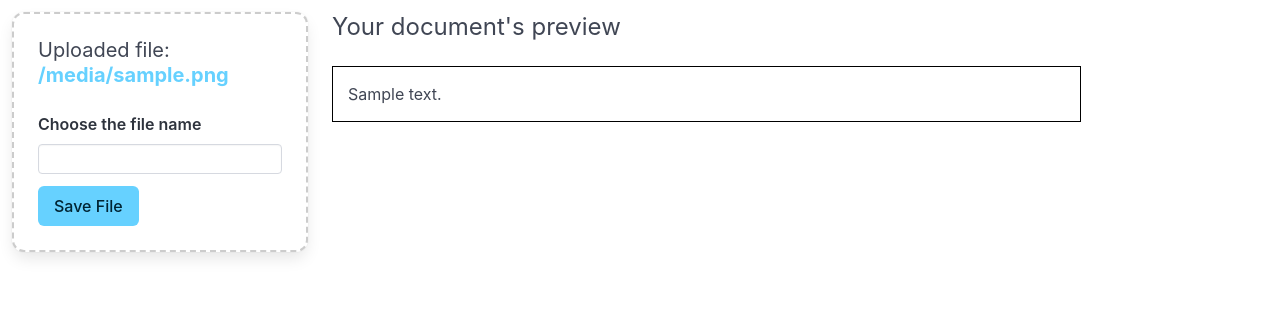
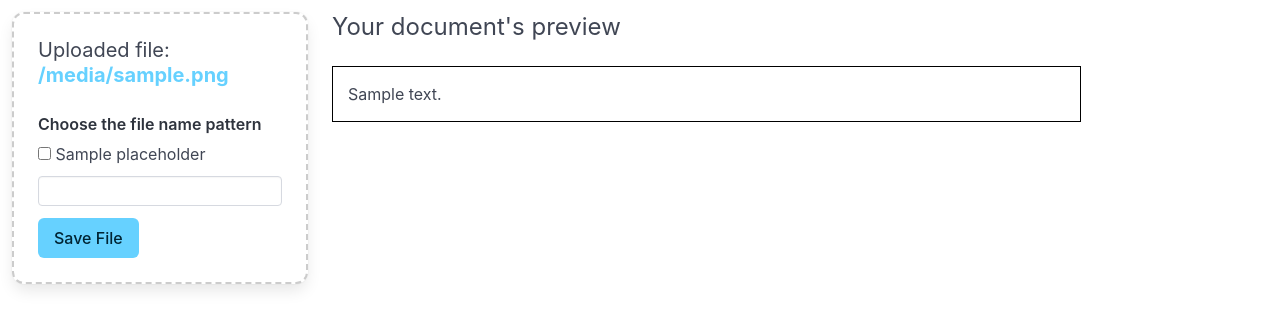
Before and after one commit to bjgrassi/batch-pdf-flask, a Flask app: template templates/dashboard.html in a window 1280 px wide. Shown: the part 64-393 px from the top of the page. Run offline with Flask 3, Linux system fonts and the light colour scheme; the template is opened without the code that fills it: most values are stand-ins (such as "Sample title", 1, 10 or a date in 2020).

Commit message:
selecting files name dynamically

```diff
--- a/main.py
+++ b/main.py
@@ -1,4 +1,4 @@
-from flask import Flask, render_template, request, redirect, url_for, send_file, make_response, jsonify
+from flask import Flask, render_template, request, send_file
 import re
 import os
 from docxtpl import DocxTemplate
@@ -88,8 +88,8 @@ def transform_file():
 
         data = request.get_json()
         form_data_array = data['formDataArray']
-        file_name = data['fileName']
-        print(file_name)
+        file_name_pattern = data['fileName']  # e.g., "first_name-phone"
+        print(file_name_pattern)
 
         pdf_files = []
 
@@ -98,24 +98,37 @@ def transform_file():
             doc = DocxTemplate(file_path)
             doc.render(form_data)
 
+            # Generate the file name based on the pattern and form data
+            file_name_parts = file_name_pattern.split('-')  # Split the pattern into parts
+            file_name_values = []
+
+            for part in file_name_parts:
+                if part in form_data:  # Check if the placeholder exists in the form data
+                    file_name_values.append(form_data[part])  # Add the corresponding value
+                else:
+                    file_name_values.append(part)  # Fallback to the placeholder name if value is missing
+
+            # Join the values with hyphens to create the final file name
+            dynamic_file_name = '-'.join(file_name_values)
+
             # Save the rendered document temporarily
-            temp_docx = os.path.join(app.config['UPLOAD_FOLDER'], f"{index}_{file_name}.docx")
+            temp_docx = os.path.join(app.config['UPLOAD_FOLDER'], f"{dynamic_file_name}.docx")
             doc.save(temp_docx)
 
             # Convert the temporary .docx to PDF
-            output_pdf = os.path.join(app.config['UPLOAD_FOLDER'], f"{index}_{file_name}.pdf")
+            output_pdf = os.path.join(app.config['UPLOAD_FOLDER'], f"{dynamic_file_name}.pdf")
             convert(temp_docx, output_pdf)
             pdf_files.append(output_pdf)
 
         # Create a ZIP file and add all PDFs to it
-        zipfile_name = os.path.join(app.config['UPLOAD_FOLDER'], f"{file_name}.zip")
+        zipfile_name = os.path.join(app.config['UPLOAD_FOLDER'], f"{file_name_pattern}.zip")
         with zipfile.ZipFile(zipfile_name, "w") as myzip:
             for pdf_file in pdf_files:
                 # Add each PDF file to the ZIP archive
                 myzip.write(pdf_file, os.path.basename(pdf_file))
 
         # Send the ZIP file as a response
-        return send_file(zipfile_name, mimetype='application/zip', as_attachment=True, download_name=f"{file_name}.zip")
+        return send_file(zipfile_name, mimetype='application/zip', as_attachment=True, download_name=f"{file_name_pattern}.zip")
 
     except Exception as e:
         print(f"Error in transform_file: {e}")
@@ -126,11 +139,11 @@ def transform_file():
 
         # Clean up temporary files
         for index in range(len(form_data_array)):
-            temp_docx = os.path.join(app.config['UPLOAD_FOLDER'], f"{index}_{file_name}.docx")
+            temp_docx = os.path.join(app.config['UPLOAD_FOLDER'], f"{dynamic_file_name}.docx")
             if os.path.exists(temp_docx):
                 os.remove(temp_docx)  # Delete the .docx
 
-            temp_pdf = os.path.join(app.config['UPLOAD_FOLDER'], f"{index}_{file_name}.pdf")
+            temp_pdf = os.path.join(app.config['UPLOAD_FOLDER'], f"{dynamic_file_name}.pdf")
             if os.path.exists(temp_pdf):
                 os.remove(temp_pdf)  # Delete the .pdf
 
--- a/templates/dashboard.html
+++ b/templates/dashboard.html
@@ -46,8 +46,19 @@
             </div>
             {% endfor %}
 
+            <div class="field mt-3">
+              <label class="label">Choose the file name pattern</label>
+              <div class="checkboxes mt-2">
+                {% for placeholder in placeholders %}
+                <label class="checkbox">
+                  <input type="checkbox" name="checkbox" value="{{ placeholder }}" onclick="selectPlaceholder('{{ placeholder }}')"/>
+                  {{ placeholder }}
+                </label>
+                {% endfor %}
+              </div>
+            </div>
+
             <div class="field mt-2">
-              <label class="label">Choose the file name</label>
               <div class="control">
                 <input class="input is-small" type="text" name="fileName" required>
               </div>
@@ -74,6 +85,25 @@
   let progress = document.getElementById('progress');
   let mainForm = document.getElementById('mainForm');
   progress.style.display = 'none'
+  let selectedPlaceholders = [];
+  const fileNameInput = document.querySelector('input[name="fileName"]');
+
+  function selectPlaceholder(placeholder) {
+    const checkbox = document.querySelector(`input[value="${placeholder}"]`);
+
+    if (checkbox.checked) {
+      // Add the placeholder to the list if checked
+      if (!selectedPlaceholders.includes(placeholder)) {
+        selectedPlaceholders.push(placeholder);
+      }
+    } else {
+      // Remove the placeholder from the list if unchecked
+      selectedPlaceholders = selectedPlaceholders.filter(item => item !== placeholder);
+    }
+
+    // Update the file name input field with the concatenated placeholders
+    fileNameInput.value = selectedPlaceholders.join('-');
+  }
 
   function showSelectedForm(action) {
     if (currentFormIndex < totalForms) {
```
